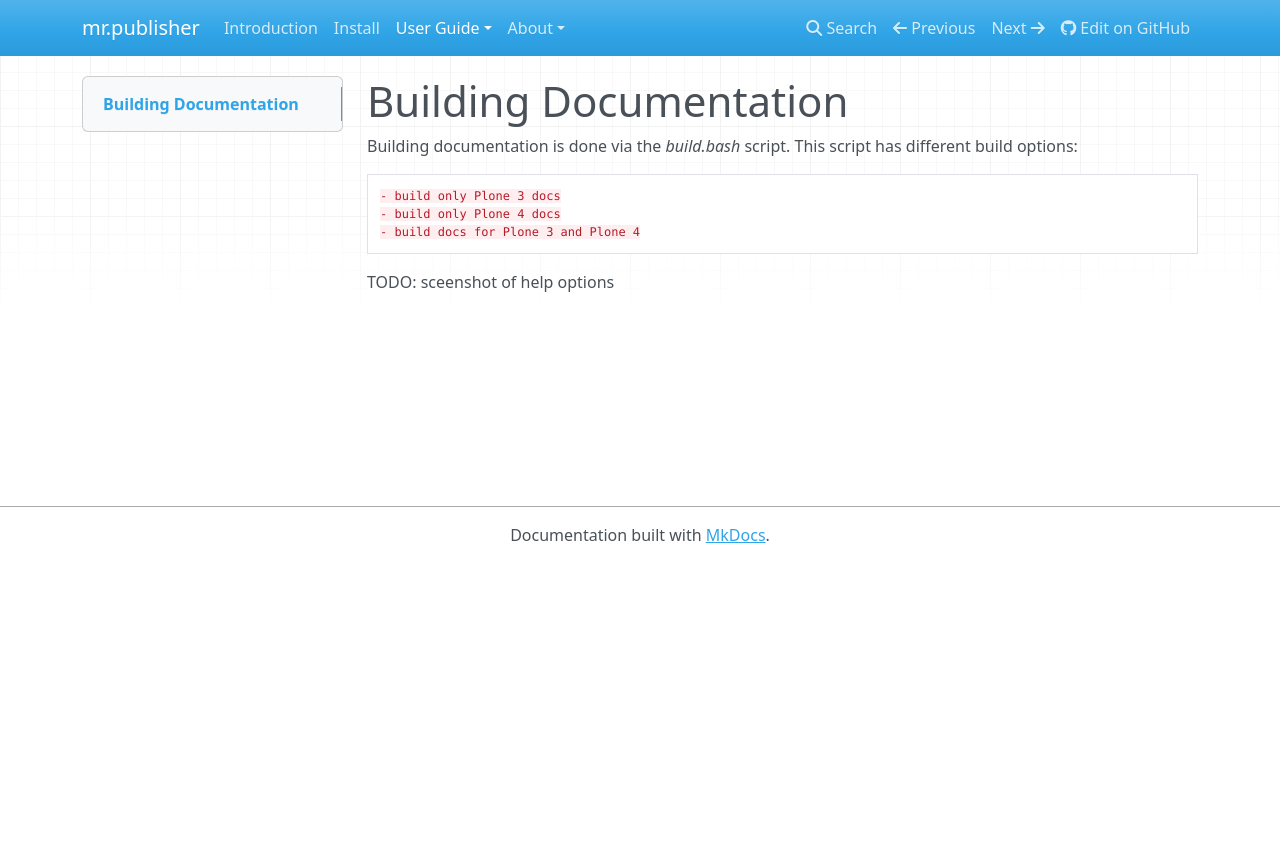
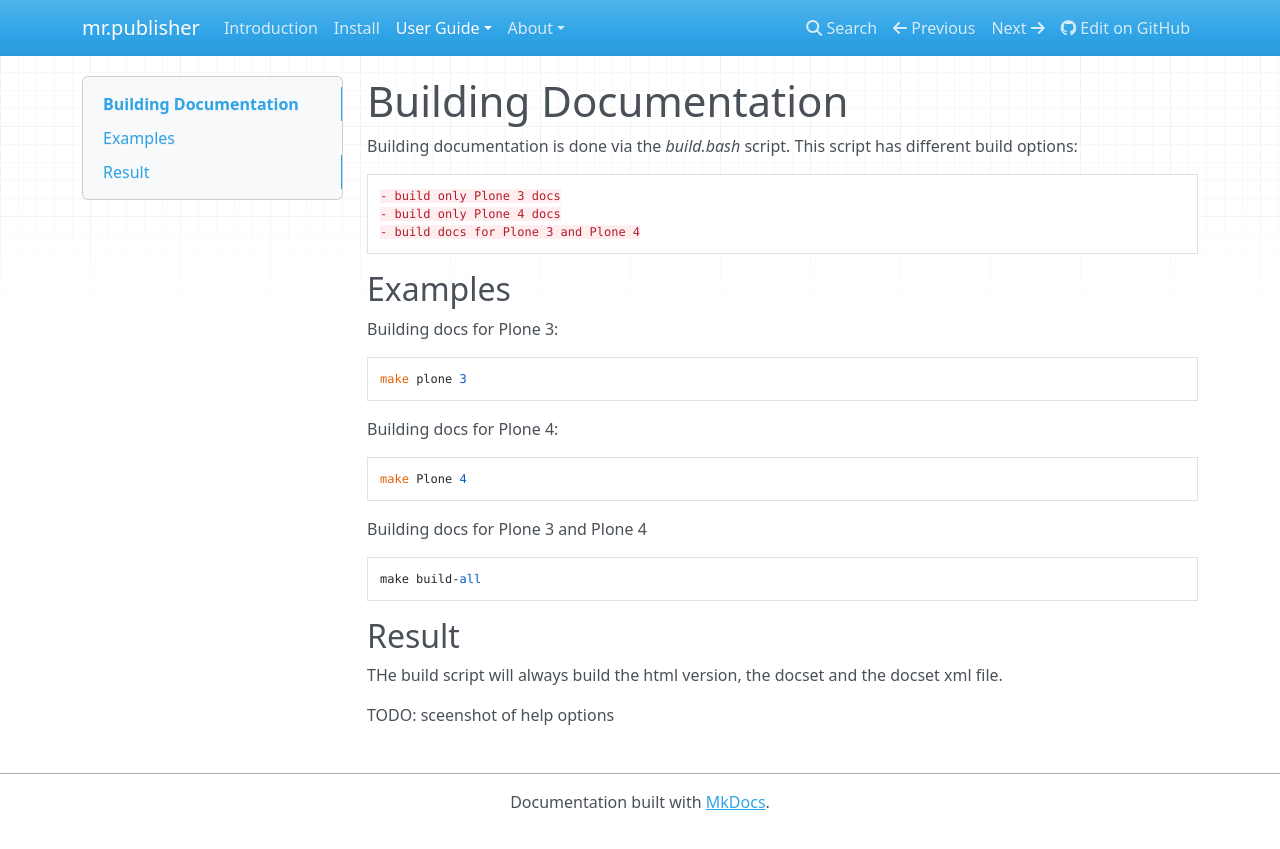
Before and after one commit to svx/mr.publisher, an MkDocs documentation site: the page built from docs/source/user-guide/building.md, in a window 1280 px wide. Shown: the top 849 px of the page. Built offline with MkDocs 1.6.1, drawn with Linux system fonts in a browser that asks for light colours; nearby versions of some CDN libraries; old or Windows-style settings are respelled for this version of MkDocs.

Commit message:
Update build docs

```diff
--- a/docs/source/user-guide/building.md
+++ b/docs/source/user-guide/building.md
@@ -7,4 +7,22 @@ This script has different build options:
     - build only Plone 4 docs
     - build docs for Plone 3 and Plone 4
 
+## Examples
+
+Building docs for Plone 3:
+
+    make plone 3
+
+Building docs for Plone 4:
+
+    make Plone 4
+
+Building docs for Plone 3 and Plone 4
+
+    make build-all
+
+## Result
+
+THe build script will always build the html version, the docset and the docset xml file.
+
 TODO: sceenshot of help options
```
